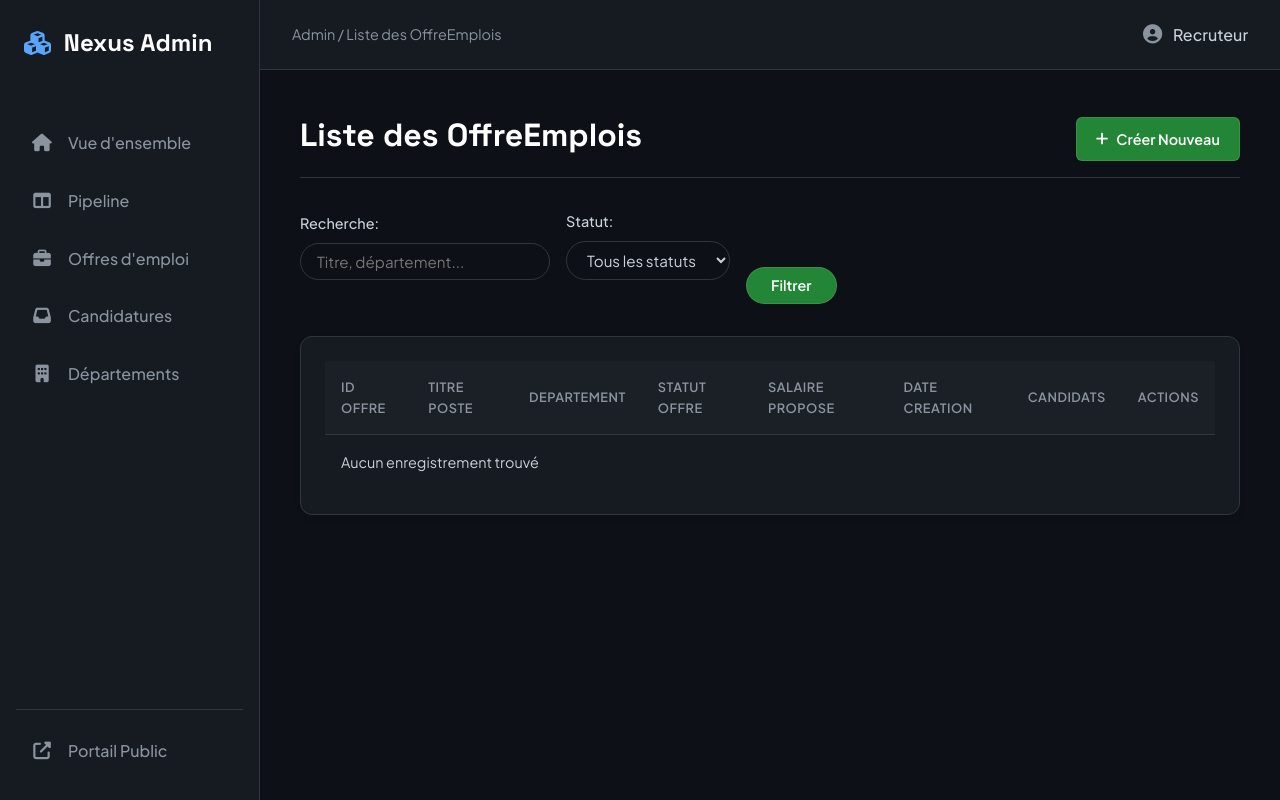
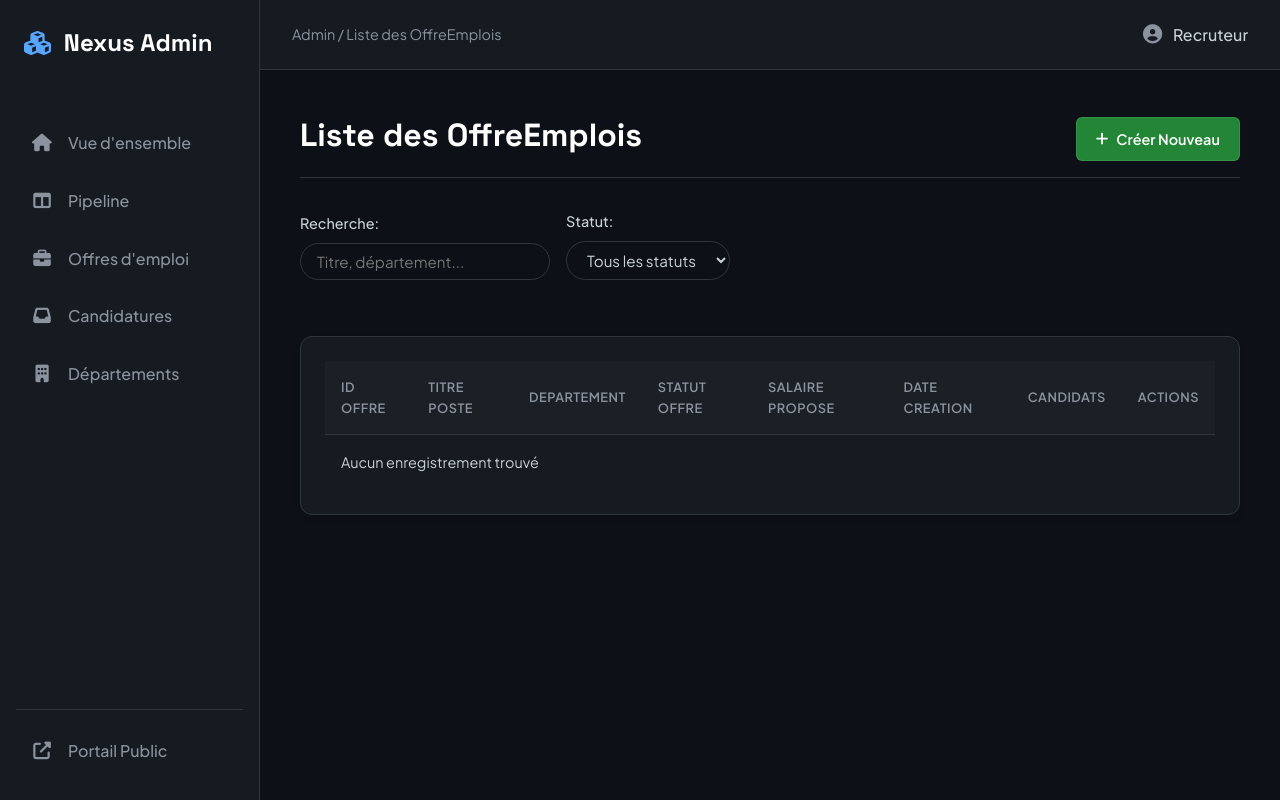
Before and after one commit to moncef-bensalem/Esprit-PIDEV-3A25-2526-Nexus, a Symfony app: template templates/offre_emploi/index.html.twig in a window 1280 px wide. Run offline with Twig, Linux system fonts and the light colour scheme; the template is opened without the code that fills it, so the values that code supplies are empty; some libraries are stand-ins or nearby versions.

Commit message:
style(ui): remove redundant filtrer button from admin search dashboard

```diff
--- a/templates/offre_emploi/index.html.twig
+++ b/templates/offre_emploi/index.html.twig
@@ -27,7 +27,7 @@
                 <option value="Clôturée" {% if app.request.query.get('statut') == 'Clôturée' %}selected{% endif %}>Clôturée</option>
             </select>
         </div>
-        <button type="submit" class="btn btn-primary" style="padding: 0.55rem 1.5rem; border-radius:2rem;">Filtrer</button>
+
         {% if app.request.query.get('q') or app.request.query.get('statut') %}
             <a href="{{ path('app_offre_emploi_index') }}" class="btn" style="padding: 0.55rem 1rem; border-radius:2rem;">Réinitialiser</a>
         {% endif %}
```
